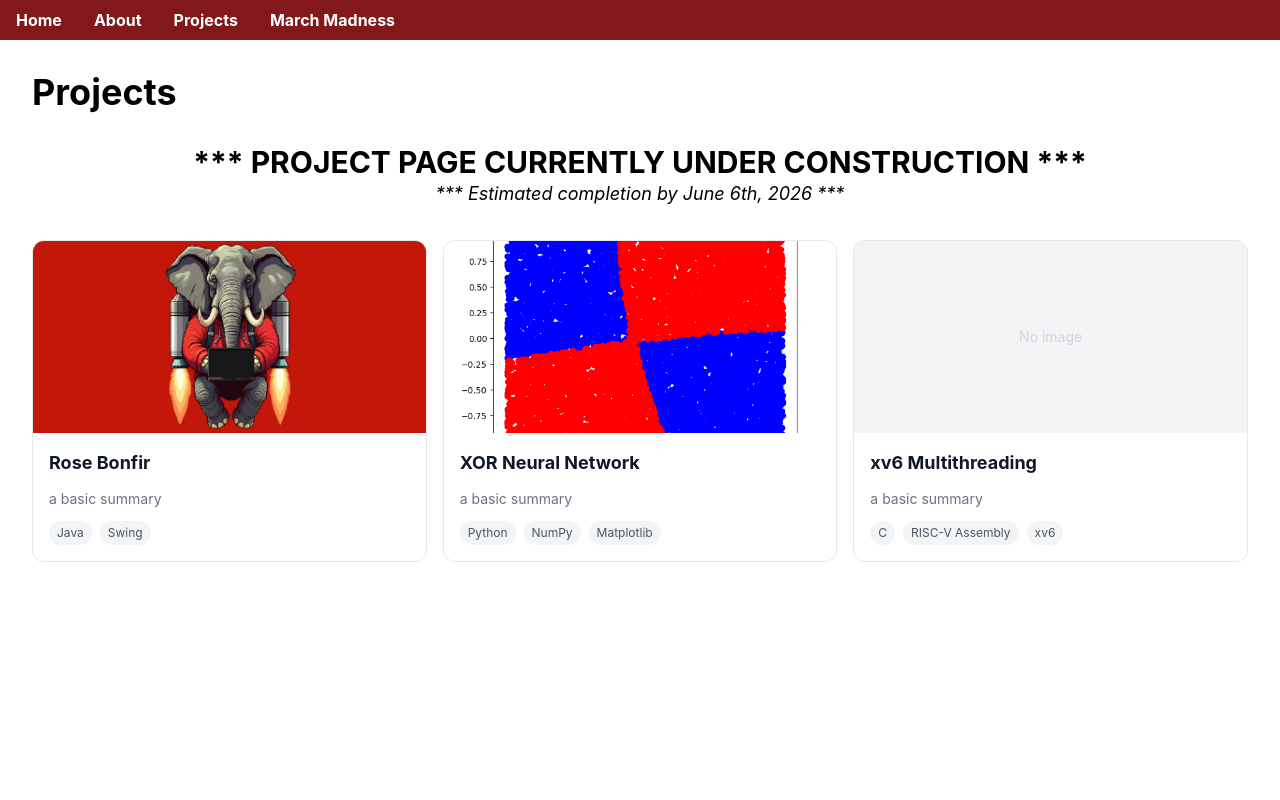
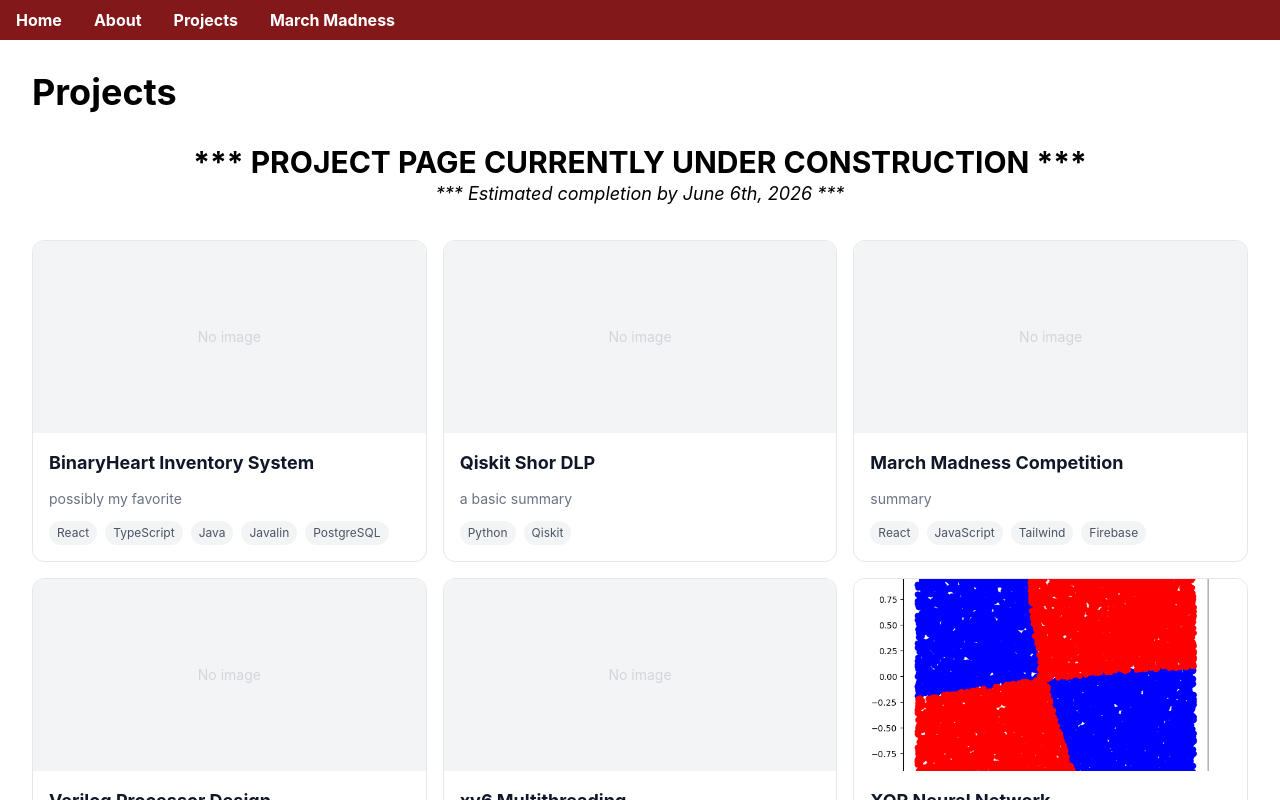
Before and after one commit to rhit-lucasja/personal-site, a React (Vite) app: page /projects in a window 1280 px wide. Shown: the top 800 px of the page. Built offline with nearby package versions, Linux system fonts and the light colour scheme; no server answers.

Commit message:
reversed order of project cards so most recent on top

```diff
--- a/src/data/projectData.js
+++ b/src/data/projectData.js
@@ -1,13 +1,53 @@
 export const projects = [
     {
-        id: 'project-one',
-        title: 'Rose Bonfir',
+        id: 'project-seven',
+        title: 'BinaryHeart Inventory System',
+        summary: 'possibly my favorite',
+        description: 'so many details',
+        tech: ['React', 'TypeScript', 'Java', 'Javalin', 'PostgreSQL'],
+        github: 'GitHub',
+        live: 'host site',
+        images: []
+    },
+    {
+        id: 'project-six',
+        title: 'Qiskit Shor DLP',
         summary: 'a basic summary',
-        description: 'Lots of info here to be filled out later',
-        tech: ['Java', 'Swing'],
-        github: 'GitHub link',
+        description: 'more info',
+        tech: ['Python', 'Qiskit'],
+        github: 'Github',
+        live: 'host',
+        images: []
+    },
+    {
+        id: 'project-five',
+        title: 'March Madness Competition',
+        summary: 'summary',
+        description: 'description',
+        tech: ['React', 'JavaScript', 'Tailwind', 'Firebase'],
+        github: 'Github link',
+        live: 'host',
+        images: []
+    },
+    {
+        id: 'project-four',
+        title: 'Verilog Processor Design',
+        summary: 'summarizing here',
+        description: 'more to say',
+        tech: ['Verilog', 'RISC-V Assembly'],
+        github: 'Github',
         live: 'host link',
-        images: ['src/assets/projects/bonfir_home.png']
+        images: []
+    },
+    {
+        id: 'project-three',
+        title: 'xv6 Multithreading',
+        summary: 'a basic summary',
+        description: 'more info for later',
+        tech: ['C', 'RISC-V Assembly', 'xv6'],
+        github: 'Github',
+        live: 'host link',
+        images: []
     },
     {
         id: 'project-two',
@@ -20,13 +60,13 @@ export const projects = [
         images: ['src/assets/projects/xor_est.png']
     },
     {
-        id: 'project-three',
-        title: 'xv6 Multithreading',
+        id: 'project-one',
+        title: 'Rose Bonfir',
         summary: 'a basic summary',
-        description: 'more infor for later',
-        tech: ['C', 'RISC-V Assembly', 'xv6'],
-        github: 'Github',
+        description: 'Lots of info here to be filled out later',
+        tech: ['Java', 'Swing'],
+        github: 'GitHub link',
         live: 'host link',
-        images: []
-    }
+        images: ['src/assets/projects/bonfir_home.png']
+    },
 ];
```
